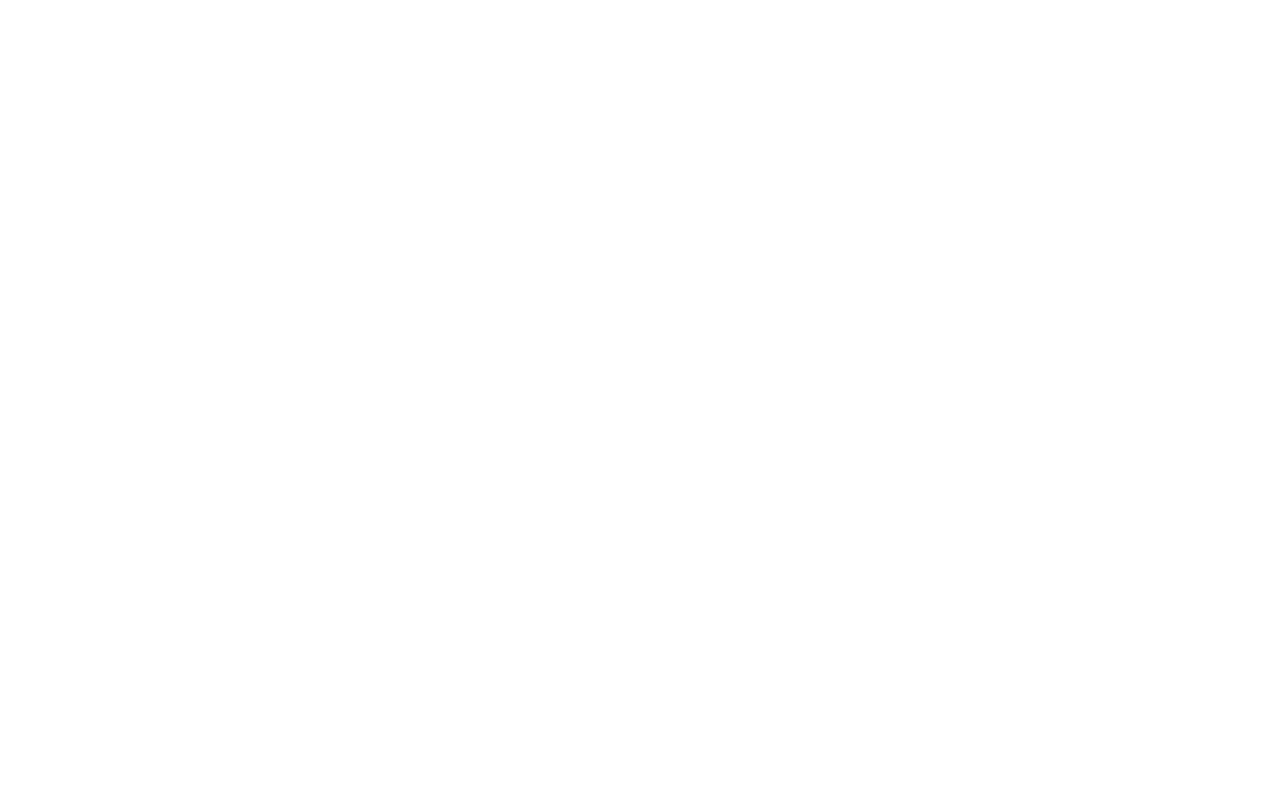
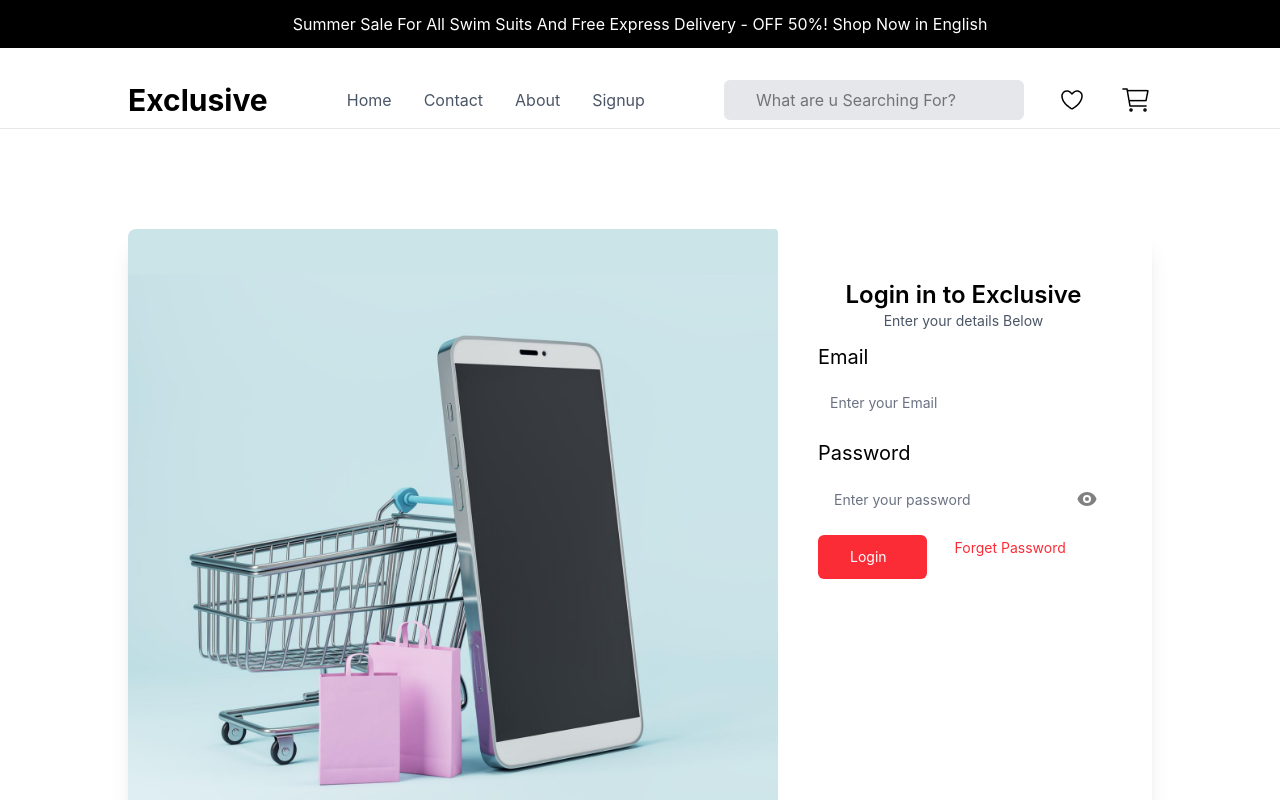
Before and after one commit to Sudipraut1522/Style_Cart, a React (Vite) app: page /login in a window 1280 px wide. Before the commit this address had no page. Shown: the top 800 px of the page. Built offline with nearby package versions, Linux system fonts and the light colour scheme.

Commit message:
adding login page

```diff
--- a/src/component/InputField.tsx
+++ b/src/component/InputField.tsx
@@ -44,13 +44,13 @@
 
       <div className="relative">
         <input
+          {...props}
           id={name}
           type={isPasswordVisible && type === "password" ? "text" : type}
           required={requires}
-          className={`flex h-10 w-full border-1 border-gray-300 outline-none px-3 py-4 text-sm focus:ring-[1px] placeholder:text-gray-500 rounded-md ${inputClassName}`}
+          className={`flex h-10 w-full border-white border-b-1 border-gray-400  outline-none  px-3 py-4 text-sm  placeholder:text-gray-500 rounded-md    ${inputClassName}`}
           placeholder={placeholder}
           {...(register ? register(name) : {})}
-          {...props}
         />
 
         {type === "password" && (
--- /dev/null
+++ b/src/page/Login.tsx
@@ -0,0 +1,79 @@
+import React from "react";
+import sidemenu from "../assets/sidemenu.png";
+import InputField from "../component/InputField";
+import Button from "../component/Button";
+import { useForm } from "react-hook-form";
+import { zodResolver } from "@hookform/resolvers/zod";
+import { loginSchema, LoginType } from "../schema/RegisterSchema";
+
+const Login = () => {
+  const {
+    reset,
+    register,
+    handleSubmit,
+    formState: { errors },
+  } = useForm({
+    mode: "onBlur",
+    resolver: zodResolver(loginSchema),
+    defaultValues: {
+      email: "",
+      password: "",
+    },
+  });
+
+  const onSubmit = (data: LoginType) => {
+    console.log(data);
+    reset();
+  };
+  return (
+    <div className="flex items-center justify-center min-h-screen">
+      <div className="flex bg-white rounded-lg shadow-xl overflow-hidden w-[1305px]">
+        <div>
+          <img
+            src={sidemenu}
+            alt=""
+            className="w-[650px] h-[600px] rounded-tr-[4px] rounded-br-[4px] object-cover"
+          />
+        </div>
+        <div className="p-10 flex flex-col justify-center w-[371px] h-[400px] ">
+          <h2 className="text-2xl font-semibold text-center">
+            Login in to Exclusive
+          </h2>
+          <p className="text-sm text-gray-600 text-center">
+            Enter your details Below
+          </p>
+          <form className="space-y-4" onSubmit={handleSubmit(onSubmit)}>
+            {/* yo hera ani arko aafai gara  css ma nai garxu ni twa logaraok oktokmokeokookgic  */}
+            <InputField
+              inputClassName="border-b-1 border-gray-600 "
+              error={errors?.email}
+              register={register}
+              name="email"
+              placeholder="Enter your Email"
+              labelName="Email"
+            />
+            <InputField
+              inputClassName="border-none px-4 py-4 "
+              register={register}
+              error={errors?.password}
+              name="password"
+              placeholder="Enter your password"
+              labelName="Password"
+              type="password"
+            />
+
+            <div className="flex gap-7">
+              <Button
+                labelName="Login"
+                className="bg-red-500 text-white rounded-md py-3 px-8"
+              />
+              <Button labelName="Forget Password" className="text-red-500" />
+            </div>
+          </form>
+        </div>
+      </div>
+    </div>
+  );
+};
+
+export default Login;
--- a/src/page/SignUp.tsx
+++ b/src/page/SignUp.tsx
@@ -5,6 +5,7 @@
 import { zodResolver } from "@hookform/resolvers/zod";
 import { RegisterFormData, registerSchema } from "../schema/RegisterSchema";
 import { CgPassword } from "react-icons/cg";
+import { NavLink } from "react-router-dom";
 
 const SignUp: React.FC = () => {
   const {
@@ -88,7 +89,7 @@
               />
             </div>
             <div className="flex justify-center">
-              <p>Already have an Account? Login</p>
+              <p>Already have an Account? <NavLink to={"/login"} className="text-blue-600">Login</NavLink></p>
             </div>
           </div>
         </form>
--- a/src/router/AppRoutes.tsx
+++ b/src/router/AppRoutes.tsx
@@ -5,6 +5,7 @@
 import UserLayout from "../layout/UserLayout";
 import Contact from "../page/Contact";
 import SignUp from "../page/SignUp";
+import Login from "../page/Login";
 
 const AppRoutes: React.FC = () => {
   return (
@@ -12,10 +13,11 @@
       <Routes>
         <Route element={<UserLayout />}>
           <Route path="/" element={<Home />} />
-          <Route path="/about" index element={<About />} />
-          <Route path="/contact" index element={<Contact />} />
-          <Route path="/about" index element={<About />} />
-          <Route path="/signup" index element={<SignUp />} />
+          <Route path="/about" element={<About />} />
+          <Route path="/contact"  element={<Contact />} />
+          <Route path="/about"  element={<About />} />
+          <Route path="/signup"  element={<SignUp />} />
+          <Route path="/login"  element={<Login/>}/>
         </Route>
       </Routes>
     </BrowserRouter>
--- a/src/schema/RegisterSchema.tsx
+++ b/src/schema/RegisterSchema.tsx
@@ -33,3 +33,17 @@
     path: ["cpassword"],
   });
 export type RegisterFormData = z.infer<typeof registerSchema>;
+
+export const loginSchema = z.object({
+  email: z
+    .string()
+    .email({ message: "Please enter a valid email address" })
+    .min(1, { message: "Email is required" }),
+  password: z
+    .string()
+    .min(8, { message: "Password must be at least 8 characters" })
+    .regex(/[a-zA-Z]/, { message: "Password must contain letters" })
+    .regex(/[0-9]/, { message: "Password must contain numbers" }),
+});
+
+export type LoginType = z.infer<typeof loginSchema>;
```
Also changed, not shown: src/assets/sidemenu.png (added).
